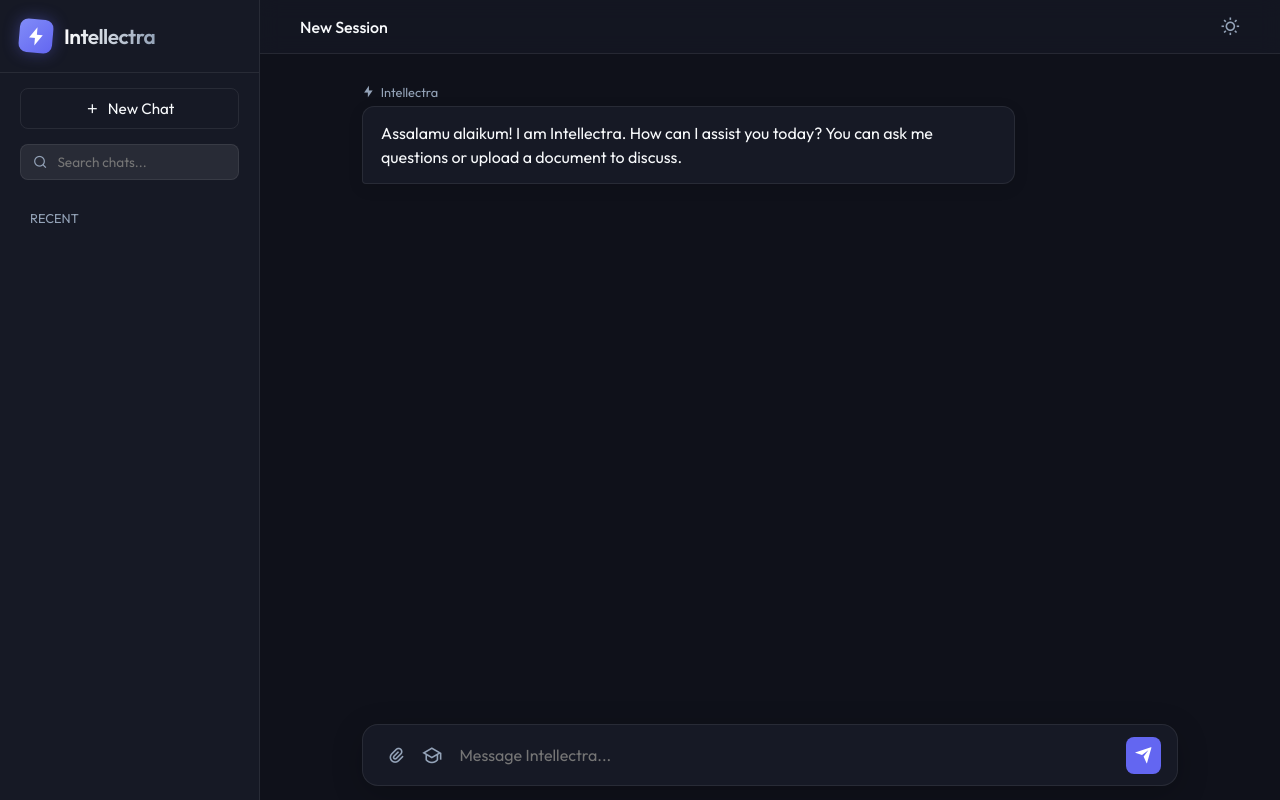
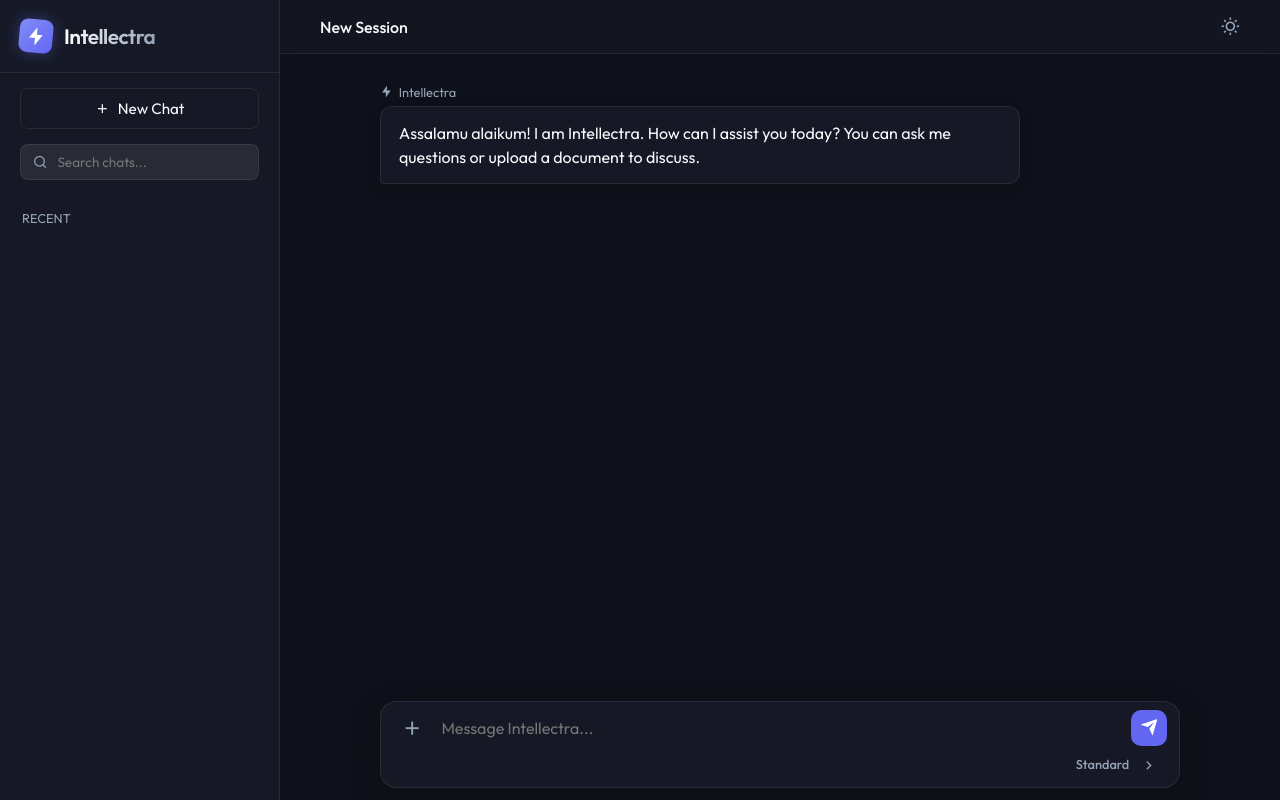
Before and after one commit to zaidcodez/Agentic_RAG_AI, a Flask app: page / in a window 1280 px wide. Run offline with Flask 3, Linux system fonts and the light colour scheme; data comes from the database, SQL or seed files in the repository; both versions use the stored data as it was after the commit; some libraries are stand-ins or nearby versions.

Commit message:
UI Redesign: Consolidated tools behind plus button, added sliding mode toggle, refined sidebar with three-dot menu and wider titles, and fixed study mode dropdown clipping.

```diff
--- a/app.py
+++ b/app.py
@@ -1,8 +1,9 @@
-from flask import Flask, request, jsonify, render_template
+from flask import Flask, request, jsonify, render_template, Response, stream_with_context
 from flask_cors import CORS
 from api import load_and_store, answer_query
 import os
 import database
+import json
 
 # ----------------------------
 # Flask setup
@@ -69,36 +70,64 @@ def chat():
 
         query = data["query"].strip()
         session_id = data.get("session_id")
+        level = data.get("level", "standard")
+        mode = data.get("mode", "standard")
+        stream = data.get("stream", False)
 
         if not query:
             return jsonify({"error": "Query cannot be empty"}), 400
 
         # If no session_id is provided, create a new one using the query as title
         if not session_id:
-            title = query[:30] + "..." if len(query) > 30 else query
+            title = query[:80] + ".." if len(query) > 80 else query
             session_id = database.create_session(title)
 
         # Retrieve chat history
         history = database.get_messages(session_id)
 
-        # Call the answer function from api.py with history context and level
-        level = data.get("level", "standard")
-        result = answer_query(query, chat_history=history, level=level)
-        response_text = result["response"]
-        sources = result["sources"]
+        if stream:
+            gen, sources = answer_query(query, chat_history=history, level=level, mode=mode, stream=True)
 
-        # Save BOTH messages ONLY after generation succeeds
-        # This prevents DB corruption if the user aborts the request
-        database.add_message(session_id, "user", query)
-        ai_msg_id = database.add_message(session_id, "ai", response_text)
+            def generate():
+                full_response = ""
+                # Send metadata first
+                yield f"data: {json.dumps({'session_id': session_id, 'sources': sources})}\n\n"
 
-        # Return response, session_id, and sources
-        return jsonify({
-            "response": response_text,
-            "session_id": session_id,
-            "message_id": ai_msg_id,
-            "sources": sources
-        })
+                for chunk in gen:
+                    if hasattr(chunk, 'content'):
+                        token = chunk.content
+                    else:
+                        token = str(chunk)
+                    full_response += token
+                    yield f"data: {json.dumps({'token': token})}\n\n"
+
+                # Save BOTH messages ONLY after generation succeeds
+                database.add_message(session_id, "user", query)
+                ai_msg_id = database.add_message(session_id, "ai", full_response)
+                yield f"data: {json.dumps({'message_id': ai_msg_id, 'done': True})}\n\n"
+
+            response = Response(stream_with_context(generate()), mimetype='text/event-stream')
+            response.headers['Cache-Control'] = 'no-cache'
+            response.headers['X-Accel-Buffering'] = 'no'
+            return response
+
+        else:
+            # Call the answer function from api.py with history context and level
+            result = answer_query(query, chat_history=history, level=level, mode=mode, stream=False)
+            response_text = result["response"]
+            sources = result["sources"]
+
+            # Save BOTH messages ONLY after generation succeeds
+            database.add_message(session_id, "user", query)
+            ai_msg_id = database.add_message(session_id, "ai", response_text)
+
+            # Return response, session_id, and sources
+            return jsonify({
+                "response": response_text,
+                "session_id": session_id,
+                "message_id": ai_msg_id,
+                "sources": sources
+            })
 
     except Exception as e:
         print("❌ Error in /api/chat:", e)
--- a/static/css/base.css
+++ b/static/css/base.css
@@ -49,6 +49,12 @@
     scrollbar-color: rgba(255, 255, 255, 0.1) transparent;
 }
 
+html, body {
+    width: 100%;
+    margin: 0;
+    padding: 0;
+}
+
 body {
     background-color: var(--bg-color);
     color: var(--text-main);
--- a/static/css/chat.css
+++ b/static/css/chat.css
@@ -46,7 +46,7 @@ header {
     flex: 1 1 0;
     min-height: 0;
     overflow-y: auto;
-    padding: 30px 10%;
+    padding: 30px 10% 80px;
     display: flex;
     flex-direction: column;
     gap: 20px;
@@ -89,7 +89,6 @@ header {
     overflow-wrap: break-word;
     word-break: break-word;
     min-width: 0;
-    overflow: hidden;
 }
 
 .msg-wrapper.user .msg-bubble {
@@ -126,24 +125,43 @@ header {
    ========================= */
 
 #input-wrapper {
-    padding: 10px 10% 14px;
+    padding: 8px 10% 12px;
     background-color: var(--bg-color);
     flex-shrink: 0;
+    overflow: visible;
+    position: relative;
+    z-index: 2000;
 }
 
 .input-box {
     display: flex;
-    align-items: center;
+    flex-direction: column;
     background-color: var(--sidebar-bg);
     border: 1px solid var(--border-color);
     border-radius: 16px;
-    padding: 8px 16px;
+    padding: 4px;
     box-shadow: 0 8px 32px var(--shadow-color);
-    transition: border-color 0.3s;
+    transition: border-color 0.3s, box-shadow 0.3s;
+    overflow: visible;
 }
 
 .input-box:focus-within {
     border-color: var(--primary-accent);
+    box-shadow: 0 8px 40px rgba(99, 102, 241, 0.1);
+}
+
+.input-main-row {
+    display: flex;
+    align-items: center;
+    padding: 2px 8px;
+    overflow: visible;
+}
+
+.input-footer-row {
+    display: flex;
+    justify-content: flex-end;
+    align-items: center;
+    padding: 2px 10px 4px;
 }
 
 #query {
@@ -152,12 +170,28 @@ header {
     border: none;
     color: var(--text-main);
     font-size: 1rem;
-    padding: 10px;
+    padding: 8px 10px;
     outline: none;
     resize: none;
     max-height: 150px;
     font-family: inherit;
-    line-height: 1.5;
+    line-height: 1.4;
+}
+
+.hidden-tools {
+    display: flex;
+    align-items: center;
+    gap: 4px;
+    max-width: 0;
+    overflow: hidden;
+    transition: max-width 0.3s ease, margin-right 0.3s ease;
+    white-space: nowrap;
+}
+
+.hidden-tools.show {
+    max-width: 200px;
+    margin-right: 8px;
+    overflow: visible;
 }
 
 .custom-dropdown {
@@ -231,14 +264,92 @@ header {
     color: var(--text-main);
 }
 
+#plusBtn {
+    font-size: 1.4rem;
+    color: var(--text-muted);
+    transition: transform 0.3s ease;
+}
+
+#plusBtn.active {
+    transform: rotate(45deg);
+    color: var(--primary-accent);
+}
+
+.mode-toggle-btn {
+    background: transparent;
+    border: none;
+    color: var(--text-muted);
+    font-size: 0.8rem;
+    font-weight: 500;
+    cursor: pointer;
+    display: flex;
+    align-items: center;
+    gap: 6px;
+    padding: 4px 8px;
+    border-radius: 8px;
+    transition: all 0.2s;
+    min-width: 90px;
+    overflow: hidden;
+    position: relative;
+}
+
+.mode-toggle-btn:hover {
+    color: var(--text-main);
+    background-color: var(--hover-overlay);
+}
+
+.mode-text-wrapper {
+    position: relative;
+    height: 1.2rem;
+    width: 65px;
+    overflow: hidden;
+}
+
+.mode-text-item {
+    position: absolute;
+    left: 0;
+    top: 0;
+    width: 100%;
+    transition: transform 0.4s cubic-bezier(0.4, 0, 0.2, 1), opacity 0.4s;
+}
+
+.mode-text-item.slide-out {
+    transform: translateX(100%);
+    opacity: 0;
+}
+
+.mode-text-item.slide-in {
+    animation: slideInFromLeft 0.4s forwards;
+}
+
+@keyframes slideInFromLeft {
+    from {
+        transform: translateX(-100%);
+        opacity: 0;
+    }
+    to {
+        transform: translateX(0);
+        opacity: 1;
+    }
+}
+
+.mode-toggle-btn i {
+    font-size: 1rem;
+    color: var(--text-muted);
+}
+
 .send-btn {
     background-color: var(--primary-accent);
     color: white;
-    margin-left: 8px;
+    margin-left: 4px;
+    width: 36px;
+    height: 36px;
+    border-radius: 10px;
 }
 
 .send-btn:hover {
     background-color: var(--primary-hover);
+    transform: scale(1.05);
 }
 
 #fileInput {
--- a/static/css/responsive.css
+++ b/static/css/responsive.css
@@ -86,7 +86,7 @@
     }
 
     #input-wrapper {
-        padding: 8px 4%;
+        padding: 8px 2% 8px 3%;
     }
 
     .input-box {
--- a/static/css/sidebar.css
+++ b/static/css/sidebar.css
@@ -3,7 +3,7 @@
    ========================= */
 
 #sidebar {
-    width: 260px;
+    width: 280px;
     background-color: var(--sidebar-bg);
     border-right: 1px solid var(--border-color);
     display: flex;
@@ -103,7 +103,7 @@
 .history-list {
     flex: 1;
     overflow-y: auto;
-    padding: 0 20px;
+    padding: 0 12px;
 }
 
 .history-date-header {
--- a/static/js/script.js
+++ b/static/js/script.js
@@ -11,7 +11,12 @@ const chatTimeline = document.getElementById("chat-timeline");
 const historySearch = document.getElementById("historySearch");
 const studyLevelBtn = document.getElementById("studyLevelBtn");
 const studyLevelMenu = document.getElementById("studyLevelMenu");
-const dropdownItems = document.querySelectorAll(".dropdown-item");
+const studyLevelItems = document.querySelectorAll("#studyLevelMenu .dropdown-item");
+const plusBtn = document.getElementById("plusBtn");
+const hiddenTools = document.getElementById("hiddenTools");
+const modeSelectBtn = document.getElementById("modeSelectBtn");
+const modeTextWrapper = document.getElementById("modeTextWrapper");
+let isThinkingMode = false;
 
 // Mobile Sidebar Elements
 const menuBtn = document.getElementById("menuBtn");
@@ -54,6 +59,7 @@ let currentAbortController = null;
 
 // Dropdown Logic
 studyLevelBtn.addEventListener("click", (e) => {
+    console.log("Study Mode button clicked!");
     e.stopPropagation();
     studyLevelMenu.classList.toggle("show");
 });
@@ -64,10 +70,10 @@ document.addEventListener("click", (e) => {
     }
 });
 
-dropdownItems.forEach(item => {
+studyLevelItems.forEach(item => {
     item.addEventListener("click", () => {
         currentStudyLevel = item.dataset.value;
-        dropdownItems.forEach(i => i.classList.remove("active"));
+        studyLevelItems.forEach(i => i.classList.remove("active"));
         item.classList.add("active");
         studyLevelMenu.classList.remove("show");
 
@@ -82,6 +88,34 @@ dropdownItems.forEach(item => {
             studyLevelBtn.title = "Study Mode: Standard";
         }
     });
+});
+
+plusBtn.addEventListener("click", () => {
+    plusBtn.classList.toggle("active");
+    hiddenTools.classList.toggle("show");
+});
+
+modeSelectBtn.addEventListener("click", () => {
+    if (isGenerating) return; // Prevent switching while generating
+
+    const oldItem = modeTextWrapper.querySelector(".mode-text-item");
+    const nextMode = isThinkingMode ? "Standard" : "Thinking";
+
+    // Animate out
+    oldItem.classList.add("slide-out");
+
+    // Create and animate in
+    const newItem = document.createElement("span");
+    newItem.className = "mode-text-item slide-in";
+    newItem.innerText = nextMode;
+    modeTextWrapper.appendChild(newItem);
+
+    isThinkingMode = !isThinkingMode;
+
+    setTimeout(() => {
+        oldItem.remove();
+        newItem.classList.remove("slide-in");
+    }, 400);
 });
 
 // Session persistence via localStorage
@@ -823,13 +857,20 @@ async function fetchSessions() {
 
                     div.innerHTML = `
                         <div class="history-item-title">${session.title}</div>
-                        <div class="delete-chat-btn" onclick="deleteSession(event, ${session.id})">
-                            <i class="ri-delete-bin-line"></i>
+                        <div class="chat-menu-container">
+                            <div class="chat-options-btn" onclick="toggleChatMenu(event, ${session.id})">
+                                <i class="ri-more-2-fill"></i>
+                            </div>
+                            <div class="chat-menu" id="chat-menu-${session.id}">
+                                <div class="chat-menu-item" onclick="deleteSession(event, ${session.id})">
+                                    <i class="ri-delete-bin-line"></i> Delete
+                                </div>
+                            </div>
                         </div>
                     `;
 
                     div.onclick = (e) => {
-                        if (e.target.closest('.delete-chat-btn')) return;
+                        if (e.target.closest('.chat-menu-container')) return;
                         loadSession(session.id, session.title);
                         if(window.innerWidth <= 768) closeSidebar();
                     };
@@ -843,6 +884,29 @@ async function fetchSessions() {
         console.error("Error fetching sessions:", err);
     }
 }
+
+window.toggleChatMenu = function(event, sessionId) {
+    event.stopPropagation();
+    const allMenus = document.querySelectorAll('.chat-menu');
+    const targetMenu = document.getElementById(`chat-menu-${sessionId}`);
+
+    // Close others
+    allMenus.forEach(menu => {
+        if (menu !== targetMenu) menu.classList.remove('show');
+    });
+
+    // Toggle target
+    targetMenu.classList.toggle('show');
+    event.currentTarget.classList.toggle('active', targetMenu.classList.contains('show'));
+};
+
+// Close chat menus on outside click
+document.addEventListener('click', (e) => {
+    if (!e.target.closest('.chat-menu-container')) {
+        document.querySelectorAll('.chat-menu').forEach(m => m.classList.remove('show'));
+        document.querySelectorAll('.chat-options-btn').forEach(b => b.classList.remove('active'));
+    }
+});
 
 // Search filtering logic
 historySearch.addEventListener('input', (e) => {
@@ -945,7 +1009,77 @@ function stopGeneration() {
     }
 }
 
-// Send Message
+// Create an empty AI message container for streaming
+function createAiStreamContainer() {
+    const wrapper = document.createElement("div");
+    wrapper.className = "msg-wrapper ai";
+    const bubbleId = `bubble-${Math.random().toString(36).substring(2, 9)}`;
+    wrapper.innerHTML = `
+        <div class="sender-name"><i class="ri-flashlight-fill"></i> Intellectra</div>
+        <div class="msg-bubble" id="${bubbleId}">
+            <div class="stream-content"></div>
+            <div class="sources-placeholder"></div>
+        </div>
+    `;
+    return { wrapper, bubbleId };
+}
+
+// Update the streaming content
+function updateStreamContent(bubbleId, text, sources = []) {
+    const bubble = document.getElementById(bubbleId);
+    if (!bubble) return;
+    const contentDiv = bubble.querySelector(".stream-content");
+    const sourcesDiv = bubble.querySelector(".sources-placeholder");
+
+    // During streaming, we just show plain text with preserved line breaks
+    contentDiv.innerText = text;
+
+    if (sources && sources.length > 0 && sourcesDiv.innerHTML === "") {
+        sourcesDiv.innerHTML = `<div class="sources-container">
+            <div class="sources-title">Sources:</div>
+            ${sources.map(s => `<span class="source-chip"><i class="ri-file-list-2-line"></i> ${s}</span>`).join('')}
+        </div>`;
+    }
+}
+
+// Finalize the AI message (apply Markdown, KaTeX, and add action buttons)
+function finalizeStreamContent(bubbleId, text, sources, messageId) {
+    const bubble = document.getElementById(bubbleId);
+    if (!bubble) return;
+
+    // Apply full formatting
+    const formattedHtml = renderMarkdownWithMath(text);
+
+    let sourcesHtml = "";
+    if (sources && sources.length > 0) {
+        sourcesHtml = `<div class="sources-container">
+            <div class="sources-title">Sources:</div>
+            ${sources.map(s => `<span class="source-chip"><i class="ri-file-list-2-line"></i> ${s}</span>`).join('')}
+        </div>`;
+    }
+
+    // Add action buttons (flashcards, quiz)
+    let actionsHtml = "";
+    if (text.length > 50 && !text.startsWith("⚠️") && !text.startsWith("Assalamu alaikum")) {
+        const encodedText = text.replace(/"/g, '&quot;');
+        actionsHtml = `
+            <div class="msg-actions">
+                <button class="flashcard-subtle-btn" data-text="${encodedText}" onclick="generateFlashcards('${bubbleId}', this.dataset.text, ${messageId})" id="btn-flashcard-${bubbleId}" title="Generate Flashcards">
+                    <i class="ri-stack-line"></i> Generate Flashcards
+                </button>
+                <button class="flashcard-subtle-btn" data-text="${encodedText}" onclick="generateQuiz('${bubbleId}', this.dataset.text, ${messageId})" id="btn-quiz-${bubbleId}" title="Generate Quiz">
+                    <i class="ri-questionnaire-line"></i> Generate Quiz
+                </button>
+                <div id="flashcards-container-${bubbleId}" class="widget-display-container" style="display: none;"></div>
+                <div id="quiz-container-${bubbleId}" class="widget-display-container" style="display: none;"></div>
+            </div>
+        `;
+    }
+
+    bubble.innerHTML = `${formattedHtml}${sourcesHtml}${actionsHtml}`;
+}
+
+// Send Message (Streaming Version)
 async function sendMessage(retryText = null) {
     if (isGenerating) return;
 
@@ -955,7 +1089,7 @@ async function sendMessage(retryText = null) {
     if (!retryText) appendMessage(query, "user");
 
     queryInput.value = "";
-    queryInput.style.height = 'auto'; // Reset auto-resize
+    queryInput.style.height = 'auto';
     queryInput.disabled = true;
     queryInput.placeholder = "Intellectra is thinking...";
 
@@ -967,7 +1101,6 @@ async function sendMessage(retryText = null) {
     messagesDiv.appendChild(typingIndicator);
     messagesDiv.scrollTo({ top: messagesDiv.scrollHeight, behavior: 'smooth' });
 
-    // Remember which session this request belongs to
     const requestSessionId = currentSessionId;
     pendingSessions.add(requestSessionId);
 
@@ -981,48 +1114,87 @@ async function sendMessage(retryText = null) {
             body: JSON.stringify({
                 query: query,
                 session_id: currentSessionId,
-                level: currentStudyLevel
+                level: currentStudyLevel,
+                mode: isThinkingMode ? "thinking" : "standard",
+                stream: true
             })
         });
 
-        const data = await res.json();
-        const responseSessionId = data.session_id || requestSessionId;
+        if (!res.ok) {
+            const errorData = await res.json();
+            throw new Error(errorData.error || "Server error");
+        }
 
-        // Clear pending state
+        const reader = res.body.getReader();
+        const decoder = new TextDecoder();
+        let fullResponse = "";
+        let sources = [];
+        let aiMsgId = null;
+        let streamInfo = null;
+        let responseSessionId = requestSessionId;
+
+        while (true) {
+            const { done, value } = await reader.read();
+            if (done) break;
+
+            const chunk = decoder.decode(value, { stream: true });
+            const lines = chunk.split("\n");
+
+            for (const line of lines) {
+                if (line.startsWith("data: ")) {
+                    try {
+                        const data = JSON.parse(line.slice(6));
+
+                        if (data.session_id) {
+                            responseSessionId = data.session_id;
+                            if (currentSessionId !== responseSessionId) {
+                                currentSessionId = responseSessionId;
+                                saveCurrentSession();
+                                sessionTitle.textContent = "Current Session";
+                            }
+                        }
+                        if (data.sources) sources = data.sources;
+
+                        if (data.token) {
+                            if (!streamInfo) {
+                                typingIndicator.remove();
+                                streamInfo = createAiStreamContainer();
+                                messagesDiv.appendChild(streamInfo.wrapper);
+                            }
+                            fullResponse += data.token;
+                            updateStreamContent(streamInfo.bubbleId, fullResponse, sources);
+
+                            // Auto-scroll if not manually scrolled up
+                            if (!isScrolledUp) {
+                                messagesDiv.scrollTo({ top: messagesDiv.scrollHeight });
+                            }
+                        }
+
+                        if (data.done) {
+                            aiMsgId = data.message_id;
+                            if (streamInfo) {
+                                finalizeStreamContent(streamInfo.bubbleId, fullResponse, sources, aiMsgId);
+                            }
+                            fetchSessions();
+                        }
+                    } catch (e) {
+                        console.error("Error parsing stream chunk:", e);
+                    }
+                }
+            }
+        }
+
         pendingSessions.delete(requestSessionId);
         pendingSessions.delete(responseSessionId);
 
-        // Check if user is still on the same session
-        if (currentSessionId === requestSessionId || currentSessionId === responseSessionId) {
-            // Still on the same chat — update UI directly
-            typingIndicator.remove();
-            if (data.response) {
-                appendMessage(data.response, "ai", data.sources || [], data.message_id, []);
-            }
-            if (data.session_id && currentSessionId !== data.session_id) {
-                currentSessionId = data.session_id;
-                saveCurrentSession();
-                sessionTitle.textContent = "Current Session";
-            }
-            fetchSessions();
-        } else {
-            // User switched to a different chat while AI was thinking.
-            // The backend already saved the response to the DB.
-            // Just remove any lingering indicator and refresh the sidebar.
-            typingIndicator.remove();
-            fetchSessions();
-        }
     } catch (err) {
         pendingSessions.delete(requestSessionId);
-        if (currentSessionId === requestSessionId) {
-            typingIndicator.remove();
-            if (err.name === 'AbortError') {
-                appendMessage("⚠️ Generation stopped by user.", "ai");
-            } else {
-                // Add a retry button
-                const encodedQuery = query.replace(/"/g, '&quot;');
-                appendMessage(`⚠️ Server not responding. <button class="action-btn" style="display:inline; padding: 2px 8px; font-size: 0.8rem; border: 1px solid var(--border-color); margin-left: 8px;" onclick="sendMessage('${encodedQuery}')">Retry</button>`, "ai");
-            }
+        typingIndicator.remove();
+        if (err.name === 'AbortError') {
+            appendMessage("⚠️ Generation stopped by user.", "ai");
+        } else {
+            const encodedQuery = query.replace(/"/g, '&quot;');
+            appendMessage(`⚠️ Error: ${err.message}. <button class="action-btn" style="display:inline; padding: 2px 8px; font-size: 0.8rem; border: 1px solid var(--border-color); margin-left: 8px;" onclick="sendMessage('${encodedQuery}')">Retry</button>`, "ai");
         }
     } finally {
         isGenerating = false;
--- a/templates/index.html
+++ b/templates/index.html
@@ -64,6 +64,11 @@
 
         <div id="input-wrapper">
             <div class="input-box">
+                <div class="input-main-row">
+                    <button class="action-btn" id="plusBtn" title="More Tools">
+                        <i class="ri-add-line"></i>
+                    </button>
+                    <div class="hidden-tools" id="hiddenTools">
                         <button class="action-btn" id="attachBtn" title="Upload Document">
                             <i class="ri-attachment-2"></i>
                         </button>
@@ -78,10 +83,20 @@
                                 <div class="dropdown-item" data-value="advanced">Advanced</div>
                             </div>
                         </div>
+                    </div>
                     <textarea id="query" placeholder="Message Intellectra..." rows="1"></textarea>
                     <button class="action-btn send-btn" id="sendBtn">
                         <i class="ri-send-plane-fill"></i>
                     </button>
+                </div>
+                <div class="input-footer-row">
+                    <button class="mode-toggle-btn" id="modeSelectBtn">
+                        <div class="mode-text-wrapper" id="modeTextWrapper">
+                            <span class="mode-text-item active" id="currentModeText">Standard</span>
+                        </div>
+                        <i class="ri-arrow-right-s-line"></i>
+                    </button>
+                </div>
             </div>
         </div>
     </div>
```
Also changed, not shown: other parts of static/css/chat.css (+13 -14 lines), other parts of static/css/sidebar.css (+56 -9 lines), api.py (+36 -16 lines), chat_history.db. Lines whose indentation alone changed are shown as unchanged.
